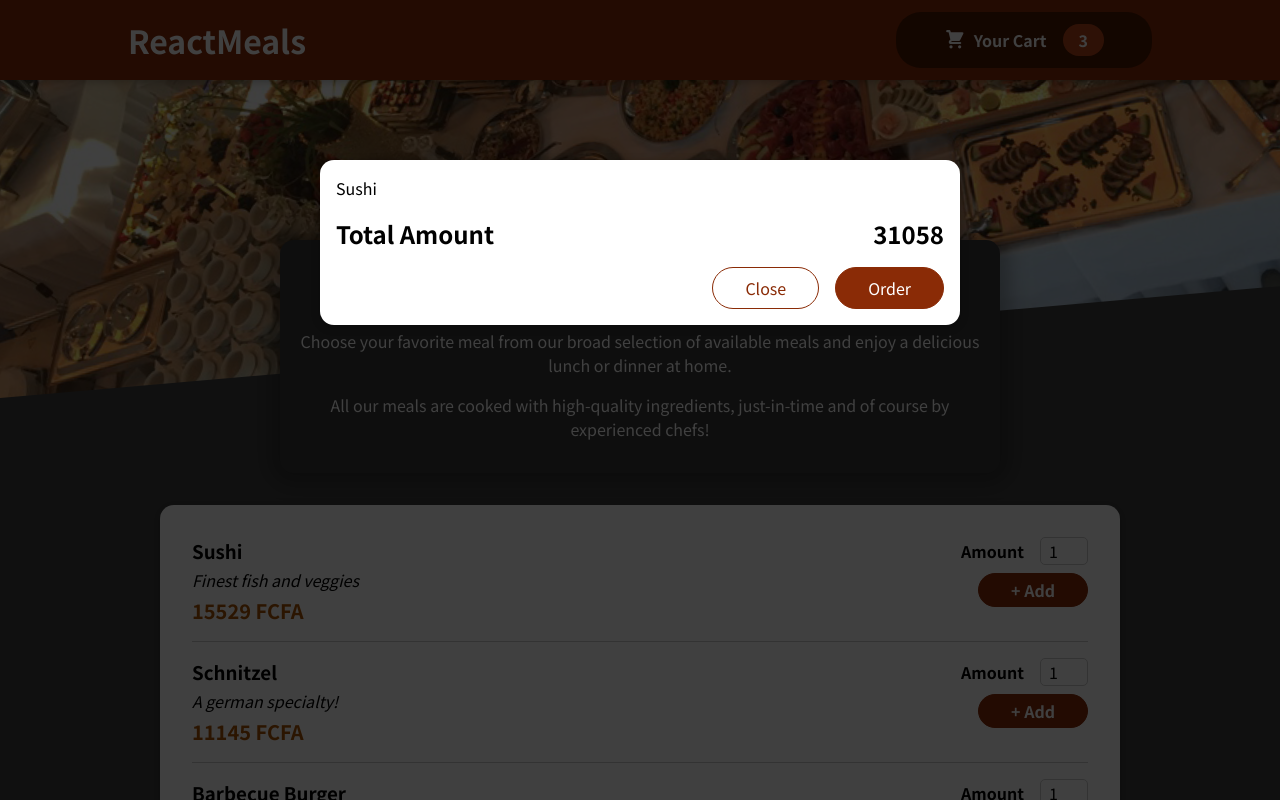
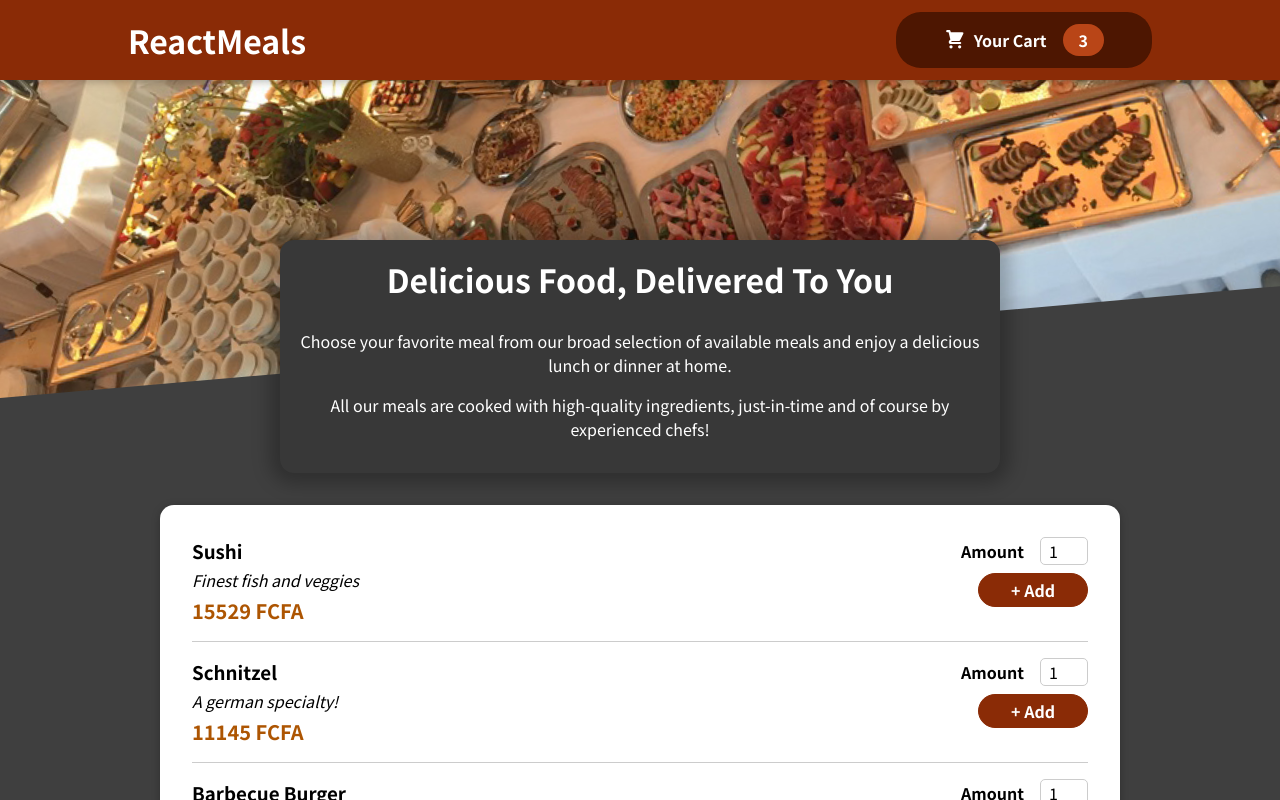
Before and after one commit to Suprememajor/FoodOrderApp, a React (Create React App) app: page / in a window 1280 px wide. Shown: the top 800 px of the page. Built offline with nearby package versions, Linux system fonts and the light colour scheme.

Commit message:
Add showCartHandler and hideCartHandler functions

```diff
--- a/src/App.js
+++ b/src/App.js
@@ -1,14 +1,24 @@
-import { Fragment } from "react";
+import { Fragment, useState } from "react";
 
 import Header from "./components/Layout/Header";
 import Meals from "./components/Meals/Meals";
 import Cart from "./components/Cart/Cart";
 
 function App() {
+  const [cartIsShown, setCartIsShown] = useState(false);
+
+  const showCartHandler = () => {
+    setCartIsShown(true);
+  };
+
+  const hideCartHandler = () => {
+    setCartIsShown(false);
+  };
+
   return (
     <Fragment>
-      <Cart />
-      <Header />
+      {cartIsShown && <Cart onClose={hideCartHandler} />}
+      <Header onShowCart={showCartHandler} />
       <main>
         <Meals />
       </main>
--- a/src/components/Cart/Cart.js
+++ b/src/components/Cart/Cart.js
@@ -11,14 +11,14 @@
     </ul>
   );
   return (
-    <Modal>
+    <Modal onClose={props.onClose}>
       {carItems}
       <div className={classes.total}>
         <span>Total Amount</span>
         <span>31058</span>
       </div>
       <div className={classes.actions}>
-        <button className={classes["button--alt"]}>Close</button>
+        <button className={classes["button--alt"]} onClick={props.onClose}>Close</button>
         <button className={classes.button}>Order</button>
       </div>
     </Modal>
--- a/src/components/Layout/Header.js
+++ b/src/components/Layout/Header.js
@@ -8,7 +8,7 @@
     <Fragment>
       <header className={classes.header}>
         <h1>ReactMeals</h1>
-        <HeaderCartButton />
+        <HeaderCartButton onClick={props.onShowCart} />
       </header>
       <div className={classes['main-image']}>
         <img src={mealsImage} alt='A table full of delicious food!' />
--- a/src/components/Layout/HeaderCartButton.js
+++ b/src/components/Layout/HeaderCartButton.js
@@ -3,7 +3,7 @@
 
 const HeaderCartButton = (props) => {
     return (
-        <button className={classes.button}>
+        <button className={classes.button} onClick={props.onClick}>
             <span className={classes.icon}>
                 <CartIcon />
             </span>
--- a/src/components/UI/Modal.js
+++ b/src/components/UI/Modal.js
@@ -4,7 +4,7 @@
 import classes from "./Modal.module.css";
 
 const Backdrop = (props) => {
-  return <div className={classes.backdrop} />;
+  return <div className={classes.backdrop} onClick={props.onClose} />;
 };
 
 const ModalOverlay = (props) => {
@@ -20,7 +20,7 @@
 const Modal = (props) => {
   return (
     <Fragment>
-      {createPortal(<Backdrop />, portalElement)}
+      {createPortal(<Backdrop onClose={props.onClose} />, portalElement)}
       {createPortal(
         <ModalOverlay>{props.children}</ModalOverlay>,
         portalElement
```
